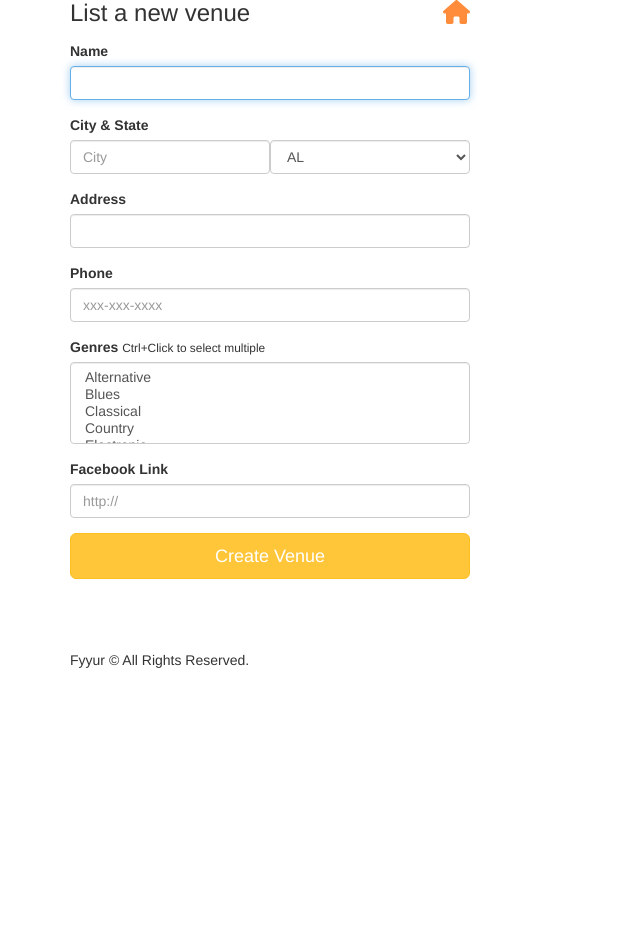
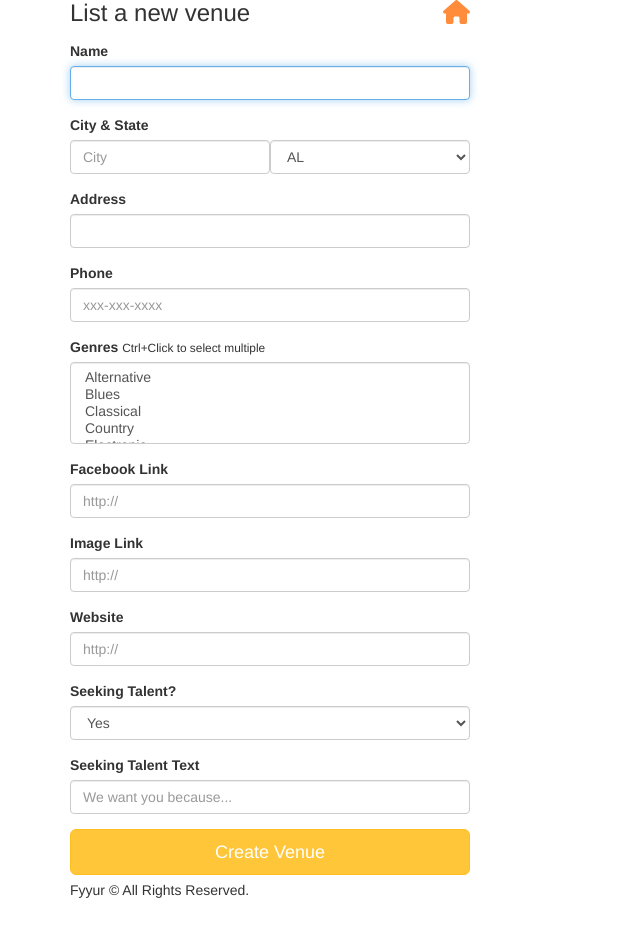
Before and after one commit to rubendata/udacity_fullstack_project1, a Flask app: page /venues/create in a window 1280 px wide. Shown: the part 95-1030 px from the top of the page, without its empty margins (0-640 px from the left). Before the commit the page ends 763 px from the top, so only its background shows below. Run offline with Flask 2, Linux system fonts and the light colour scheme; some libraries are stand-ins or nearby versions.

Commit message:
added missing fields to venue form

```diff
--- a/forms.py
+++ b/forms.py
@@ -117,6 +117,27 @@ class VenueForm(Form):
         'facebook_link', validators=[URL()]
     )
 
+    image_link = StringField(
+        'imagelink', validators=[URL()]
+    )
+
+
+    website = StringField(
+        'website', validators=[URL()]
+    )
+
+    seeking_talent = SelectField(
+        'seeking_talent', validators=[DataRequired()],
+        choices=[
+            ('Yes', 'Yes'),
+            ('No', 'No'),
+            ]
+    )
+
+    seeking_description = StringField(
+        'seeking_description'
+    )
+
 class ArtistForm(Form):
     name = StringField(
         'name', validators=[DataRequired()]
--- a/templates/forms/new_venue.html
+++ b/templates/forms/new_venue.html
@@ -36,6 +36,23 @@
           <label for="facebook_link">Facebook Link</label>
           {{ form.facebook_link(class_ = 'form-control', placeholder='http://', autofocus = true) }}
         </div>
+      <div class="form-group">
+        <label for="image_link">Image Link</label>
+        {{ form.image_link(class_ = 'form-control', placeholder='http://', autofocus = true) }}
+      </div>
+      <div class="form-group">
+        <label for="website">Website</label>
+        {{ form.website(class_ = 'form-control', placeholder='http://', autofocus = true) }}
+      </div>
+      <div class="form-group">
+        <label for="seeking_talent">Seeking Talent?</label>
+        {{ form.seeking_talent(class_ = 'form-control', placeholder='Yes/No', autofocus = true) }}
+      </div>
+      <div class="form-group">
+        <label for="seeking_description">Seeking Talent Text</label>
+        {{ form.seeking_description(class_ = 'form-control', placeholder='We want you because...', autofocus = true) }}
+      </div>
+
       <input type="submit" value="Create Venue" class="btn btn-primary btn-lg btn-block">
     </form>
   </div>
@@ -57,7 +74,7 @@
       for (i of genresSelect) {
         genres.push(i.value)
       }
-      console.log(genres)
+
             e.preventDefault()
             fetch("/venues/create",{
                 method:"POST",
```
